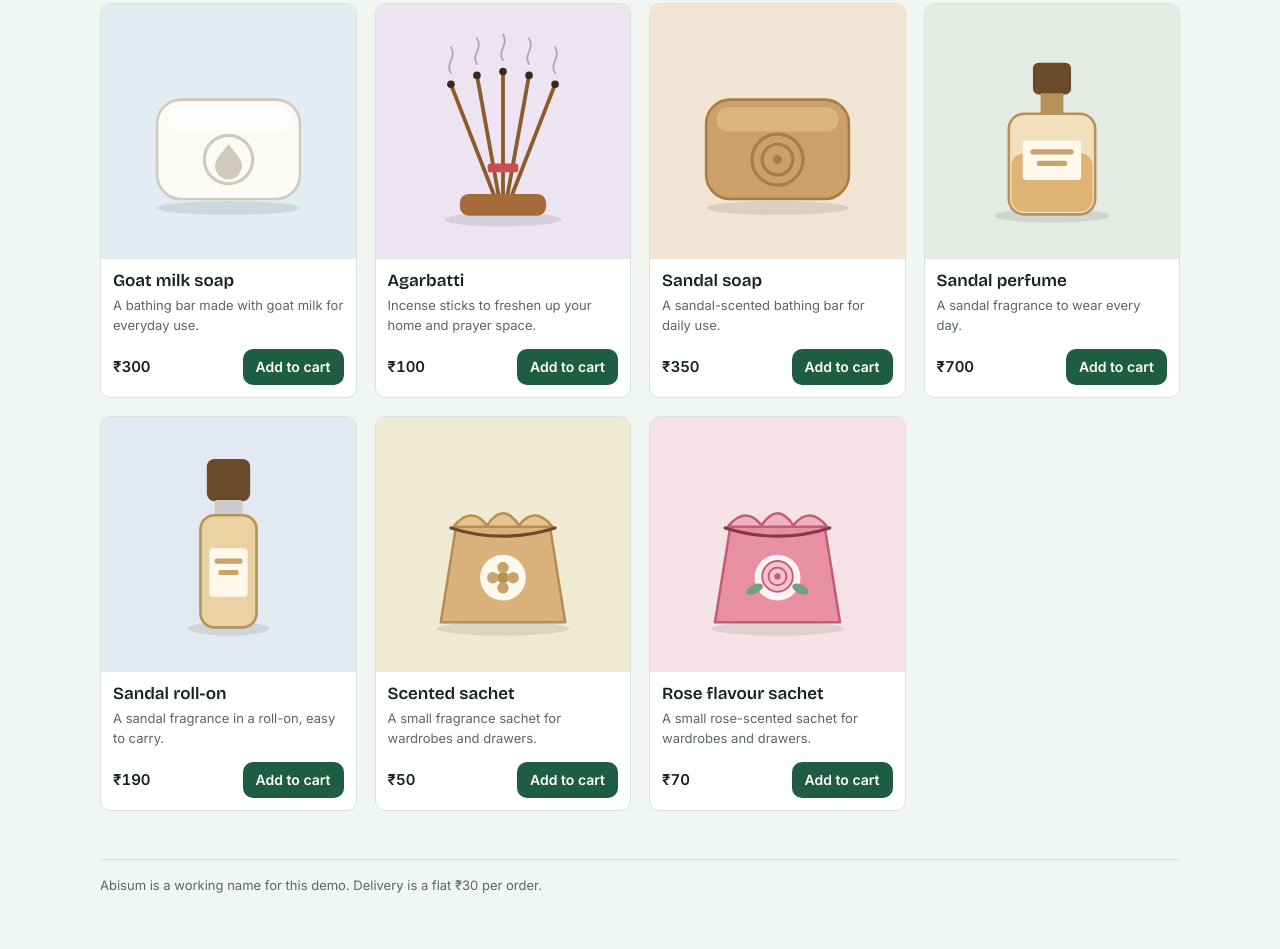
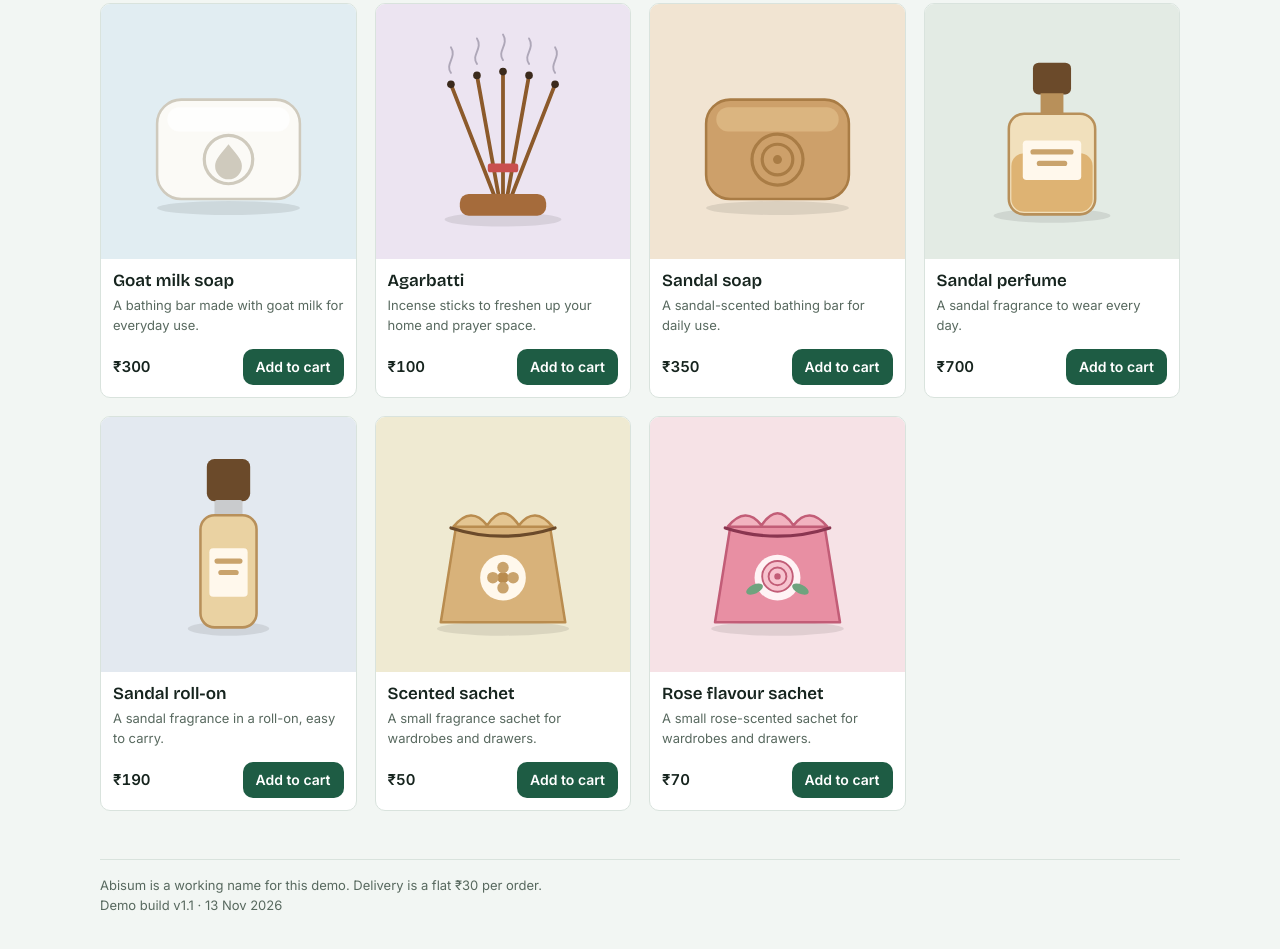
Before and after one commit to abiramprasad/Ecommerce, a website: page www/index.html in a window 1280 px wide. Shown: the part 351-1300 px from the top of the page. Drawn offline with nearby package versions, Linux system fonts and the light colour scheme.

Commit message:
Add files via upload

```diff
--- a/www/index.html
+++ b/www/index.html
@@ -8,6 +8,8 @@
 <body>
 <title>Abisum Shop</title>
 <meta name="claude:viewport-fit-sides" content="cover">
+<meta name="app-version" content="1.1">
+<meta name="app-build-date" content="13 Nov 2026">
 <link rel="stylesheet" href="https://fonts.googleapis.com/css2?family=Bricolage+Grotesque:wght@500..800&family=Inter:wght@400;500;600&display=swap">
 <style>
 /* Layout: sticky header over one centred column. Shop is a product grid, checkout is form plus summary, owner area is status-led lists. */
@@ -224,7 +226,7 @@ footer{margin-top:48px;padding-top:16px;border-top:1px solid var(--line);color:v
     <a class="cartbtn" href="#cart" data-nav="cart" aria-label="Cart">Cart <span class="count" id="cart-count">0</span></a>
   </header>
   <main id="main"></main>
-  <footer>Abisum is a working name for this demo. Delivery is a flat ₹30 per order.</footer>
+  <footer>Abisum is a working name for this demo. Delivery is a flat ₹30 per order.<br><span id="build-label"></span></footer>
 </div>
 <div id="sheet-root"></div>
 <div id="toast" class="toast" role="status" aria-live="polite"></div>
@@ -793,6 +795,10 @@ document.addEventListener('keydown', function(e){
 
 window.addEventListener('hashchange', function(){ S.armReset = false; S.armRm = null; render(); window.scrollTo(0, 0); });
 
+(function(){
+  var v = document.querySelector('meta[name="app-version"]'), d = document.querySelector('meta[name="app-build-date"]'), el = document.getElementById('build-label');
+  if(el) el.textContent = 'Demo build v' + (v ? v.content : '?') + (d ? ' · ' + d.content : '');
+})();
 load();
 render();
 })();
```
